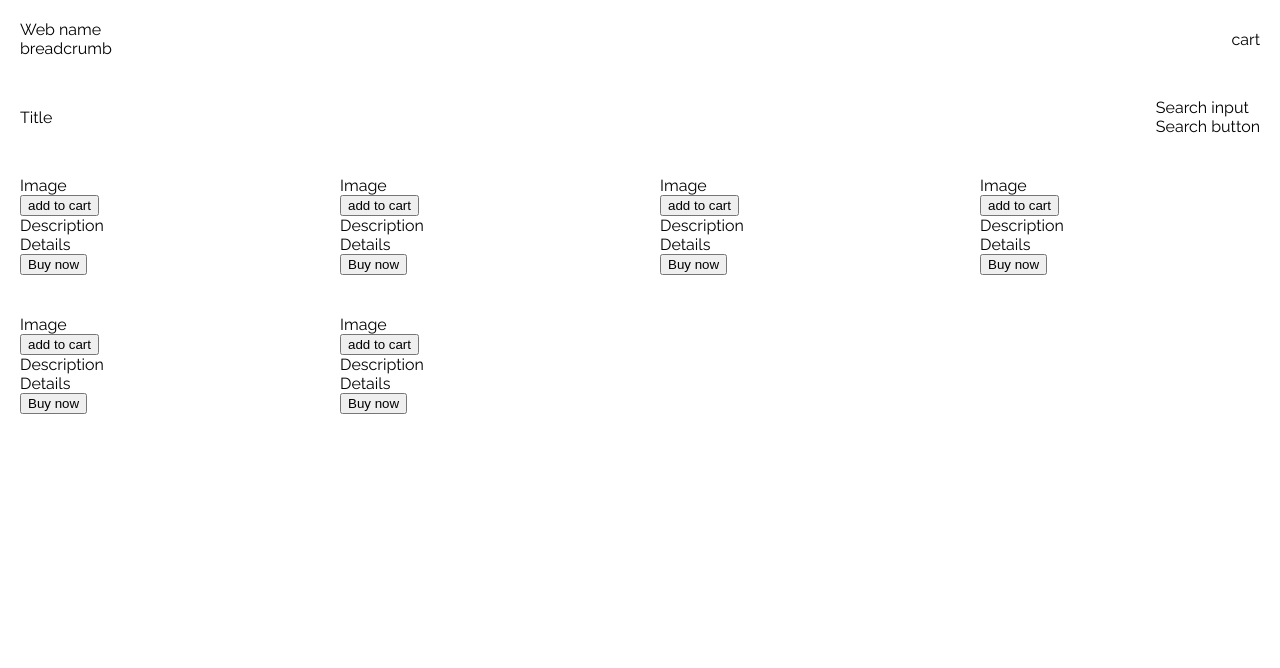
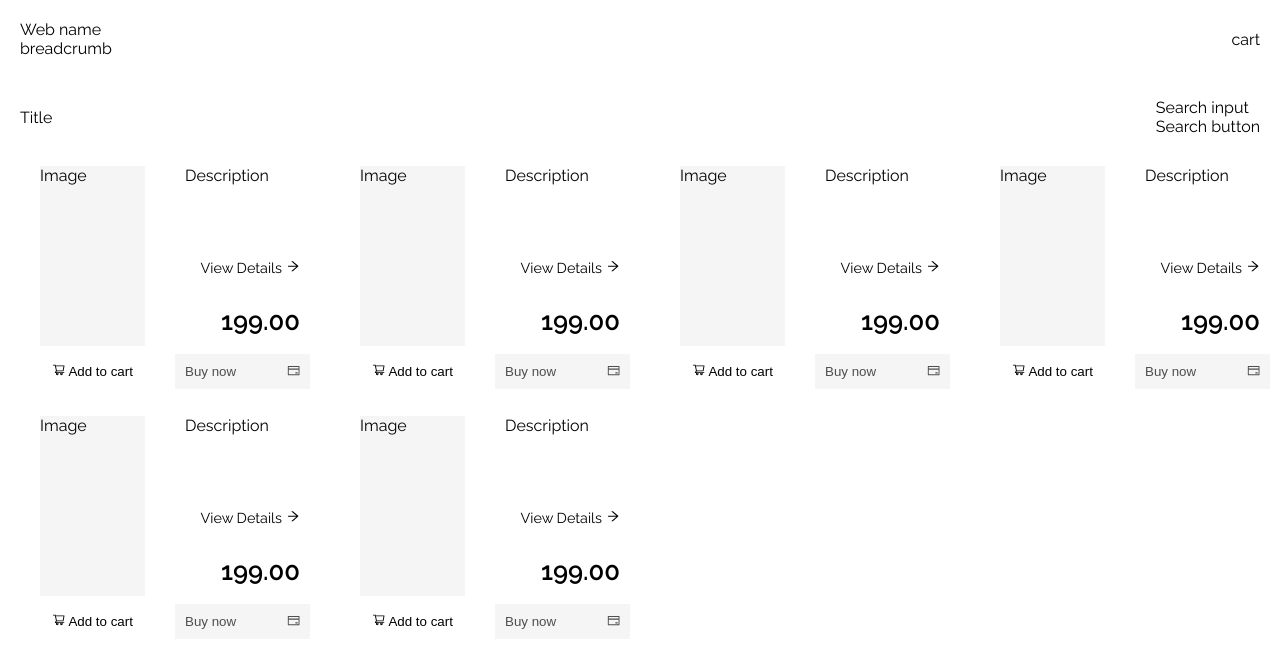
Before and after one commit to Mdelacruzmelo/reimagined-guacamole, a React (Create React App) app: page / in a window 1280 px wide. Shown: the top 668 px of the page. Built offline with nearby package versions, Linux system fonts and the light colour scheme.

Commit message:
Implemented icon package and list style list page

```diff
--- a/package.json
+++ b/package.json
@@ -8,6 +8,7 @@
     "axios": "^0.27.2",
     "react": "^18.2.0",
     "react-dom": "^18.2.0",
+    "react-icons": "^4.4.0",
     "react-router-dom": "^6.3.0",
     "react-scripts": "5.0.1",
     "sass": "^1.54.4",
--- a/src/pages/ItemsList.js
+++ b/src/pages/ItemsList.js
@@ -1,5 +1,10 @@
 import React from 'react'
 import { useNavigate } from "react-router-dom";
+import {
+    AiOutlineArrowRight,
+    AiOutlineShoppingCart,
+    AiOutlineCreditCard
+} from "react-icons/ai";
 
 const ItemList = () => {
 
@@ -48,31 +53,52 @@ const ItemList = () => {
                             <div className='item' key={item}>
 
                                 {/* Left column */}
-                                <div>
+                                <div className='left_column'>
                                     {/* Left TOP */}
-                                    <div>
-                                        <div>Image</div>
+                                    <div className='image_container'>
+                                        <div
+                                            className='image'
+                                            onClick={() => { navigate(`/${1}`) }}>
+                                            Image
+                                        </div>
                                     </div>
                                     {/* Left BOTTOM */}
-                                    <div>
-                                        <button>add to cart</button>
+                                    <div className='button_container'>
+                                        <button>
+                                            <AiOutlineShoppingCart /> Add to cart
+                                        </button>
                                     </div>
-
                                 </div>
 
                                 {/* Right column */}
-                                <div>
+                                <div className='right_column'>
+
                                     {/* Right TOP */}
-                                    <div>
+                                    <div className='description_container'>
                                         <div>Description</div>
-                                        <div>
-                                            <div onClick={() => { navigate(`/${1}`) }}>Details</div>
+                                        <div className='details_button'>
+                                            <div onClick={() => { navigate(`/${1}`) }}>
+                                                View Details <AiOutlineArrowRight />
+                                            </div>
+                                        </div>
+                                        <div className='price'>
+                                            199.00
                                         </div>
                                     </div>
+
                                     {/* Right BOTTOM */}
-                                    <div>
-                                        <button>Buy now</button>
+                                    <div className='button_container'>
+                                        <button>
+                                            Buy now
+                                            <AiOutlineCreditCard />
+                                        </button>
                                     </div>
+
+                                    {/* Effects background */}
+                                    <div className='interacting_details_background'></div>
+                                    <div className='interacting_buy_background'></div>
+
+
                                 </div>
 
                             </div>
--- a/src/styles/index.scss
+++ b/src/styles/index.scss
@@ -21,6 +21,9 @@ code {
 }
 
 /* TEMPLATE CLASSES */
+.transition {
+  transition: 0.1s ease-in;
+}
 .flex {
   display: flex;
   flex-wrap: wrap;
@@ -33,6 +36,14 @@ code {
 .flexStart {
   justify-content: flex-start;
   align-items: center;
+}
+.flexCenter {
+  justify-content: center;
+  align-items: center;
+}
+.sizeZero {
+  width: 0px;
+  height: 0px;
 }
 
 /* USED CLASSES */
@@ -60,8 +71,153 @@ code {
     @extend .flex, .flexStart;
 
     .item {
-      padding: 20px;
+      overflow: hidden;
+      padding: 10px;
+      height: 250px;
       width: 25%;
+      z-index: 1;
+      @extend .flex, .flexStart, .transition;
+
+      .left_column {
+        width: 55%;
+        height: 100%;
+        background-color: transparent;
+
+        .button_container {
+          height: 50px;
+          width: 100%;
+          background-color: transparent;
+          @extend .flex, .flexCenter;
+
+          button {
+            width: 100%;
+            border: none;
+            padding: 10px 20px;
+            background-color: transparent;
+            &:hover {
+              cursor: pointer;
+            }
+          }
+        }
+
+        .image_container {
+          height: calc(100% - 50px);
+          padding: 0px 30px;
+          @extend .transition;
+
+          .image {
+            width: 100%;
+            height: 100%;
+            background-color: #f5f5f5;
+
+            &:hover {
+              cursor: pointer;
+            }
+          }
+        }
+      }
+
+      .right_column {
+        width: 45%;
+        height: 100%;
+        position: relative;
+        background-color: transparent;
+
+        .interacting_details_background {
+          position: absolute;
+          top: 0px;
+          right: 0px;
+          background-color: $light-color;
+          z-index: -1;
+          @extend .transition, .sizeZero;
+        }
+
+        .interacting_buy_background {
+          position: absolute;
+          bottom: 0px;
+          right: 0px;
+          background-color: $primary-color;
+          z-index: -1;
+          @extend .transition, .sizeZero;
+        }
+
+        .button_container {
+          height: 50px;
+          width: 100%;
+          background-color: transparent;
+          z-index: 2;
+          @extend .flex, .flexCenter;
+
+          button {
+            width: 100%;
+            border: none;
+            background-color: $light-color;
+            color: $dark-color-10;
+            padding: 10px;
+            text-align: center;
+            @extend .transition, .flex, .flexBetween;
+            &:hover {
+              cursor: pointer;
+            }
+          }
+        }
+
+        .description_container {
+          padding-left: 10px;
+          height: calc(100% - 50px);
+          background-color: transparent;
+          z-index: 2;
+
+          .details_button {
+            position: absolute;
+            bottom: 120px;
+            right: 10px;
+            font-size: 0.9rem;
+            &:hover {
+              cursor: pointer;
+            }
+          }
+
+          .price {
+            width: 100%;
+            text-align: right;
+            font-weight: 700;
+            font-size: 1.6rem;
+            position: absolute;
+            right: 10px;
+            bottom: 60px;
+          }
+        }
+      }
+
+      &:hover {
+        box-shadow: 0px 14px 38px -6px #00000082;
+
+        .left_column .image_container {
+          padding: 0px 15px;
+        }
+
+        .right_column {
+          .button_container button {
+            text-align: right;
+            background-color: transparent;
+            color: $lighter-color;
+          }
+          .price {
+            color: $lighter-color;
+          }
+        }
+
+        .interacting_details_background {
+          width: 100%;
+          height: 50%;
+        }
+
+        .interacting_buy_background {
+          width: 100%;
+          height: 50%;
+        }
+      }
     }
   }
 }
```
Also changed, not shown: 1 other file (tests, documents, lock files or other folders).
